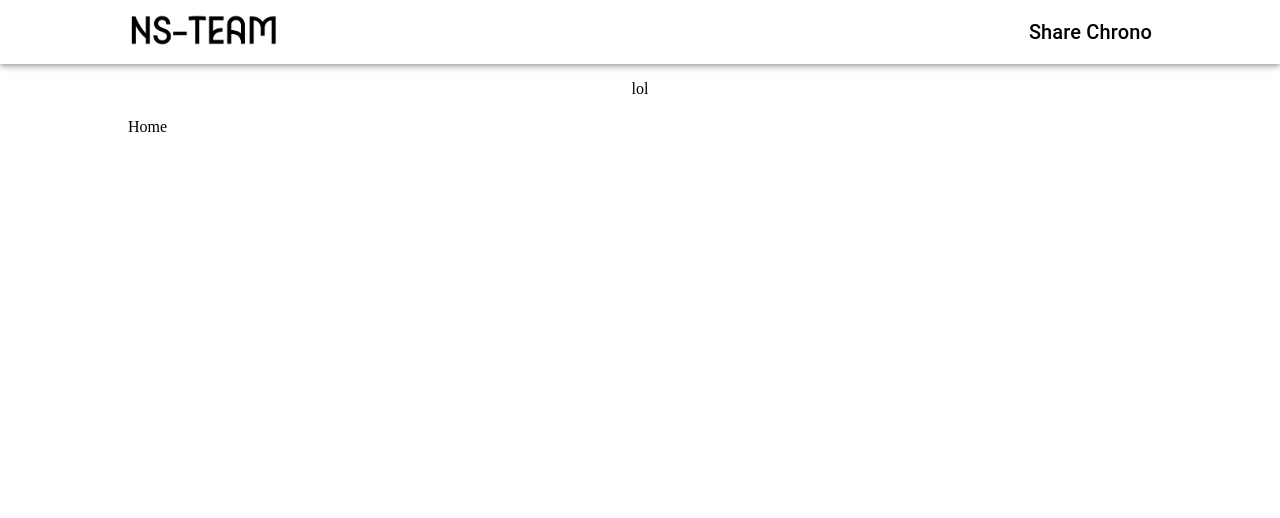
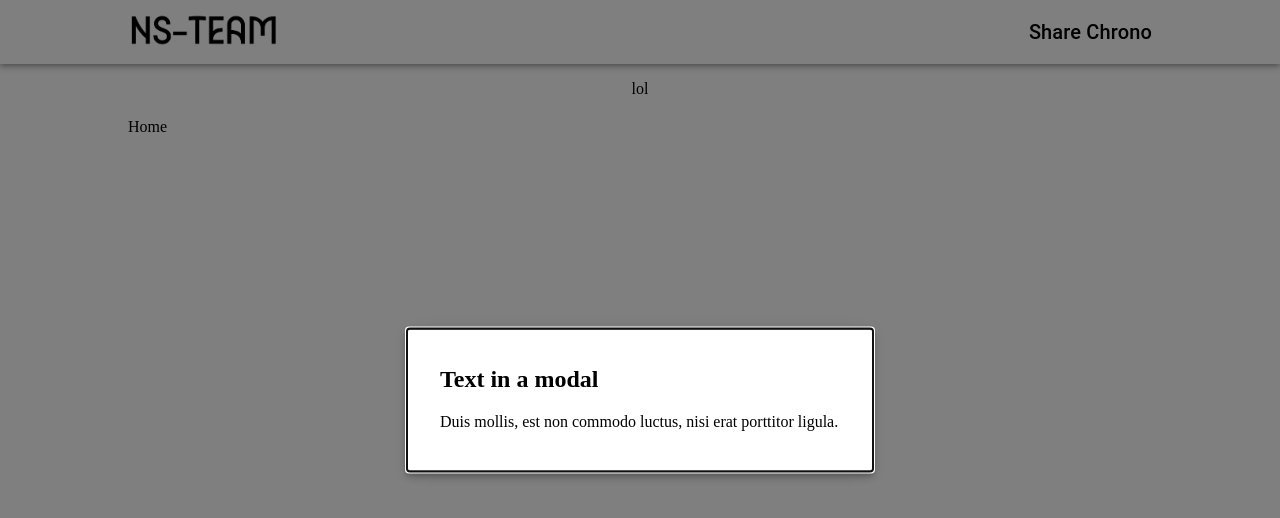
Before and after one commit to the-deepgen/share_chrono, a React (Create React App) app in the folder front/: page / in a window 1280 px wide. Shown: the top 518 px of the page. Built offline with nearby package versions, Linux system fonts and the light colour scheme.

Commit message:
adding modal, CSS to be done on it

```diff
--- a/front/public/index.html
+++ b/front/public/index.html
@@ -24,7 +24,7 @@
       work correctly both with client-side routing and a non-root public URL.
       Learn how to configure a non-root public URL by running `npm run build`.
     -->
-    <title>React App</title>
+    <title>Share Chrono</title>
   </head>
   <body>
     <noscript>You need to enable JavaScript to run this app.</noscript>
--- a/front/src/App.js
+++ b/front/src/App.js
@@ -9,6 +9,7 @@ import userAPI from "./services/userAPI";
 
 // Contexts
 import userInfosContext from "./Contexts/userInfos";
+import SimpleModal from "./components/Modal/Modal";
 
 function App() {
   const [userName, setUserName] = useState(userAPI.getUsername());
@@ -25,6 +26,7 @@ function App() {
         <div className="App">
           <Navbar />
           {!userName && <p>lol</p>}
+          <SimpleModal />
         </div>
 
         <Switch>
--- /dev/null
+++ b/front/src/components/Modal/Modal.jsx
@@ -0,0 +1,62 @@
+import React from "react";
+import { makeStyles } from "@material-ui/core/styles";
+import Modal from "@material-ui/core/Modal";
+
+function getModalStyle() {
+  const top = 50;
+  const left = 50;
+
+  return {
+    top: `${top}%`,
+    left: `${left}%`,
+    transform: `translate(-${top}%, -${left}%)`,
+  };
+}
+
+const useStyles = makeStyles((theme) => ({
+  paper: {
+    position: "absolute",
+    width: 400,
+    backgroundColor: theme.palette.background.paper,
+    border: "2px solid #000",
+    boxShadow: theme.shadows[5],
+    padding: theme.spacing(2, 4, 3),
+  },
+}));
+
+export default function SimpleModal() {
+  const classes = useStyles();
+  // getModalStyle is not a pure function, we roll the style only on the first render
+  const [modalStyle] = React.useState(getModalStyle);
+  const [open, setOpen] = React.useState(true);
+
+  const handleOpen = () => {
+    setOpen(true);
+  };
+
+  const handleClose = () => {
+    setOpen(false);
+  };
+
+  const body = (
+    <div style={modalStyle} className={classes.paper}>
+      <h2 id="simple-modal-title">Text in a modal</h2>
+      <p id="simple-modal-description">
+        Duis mollis, est non commodo luctus, nisi erat porttitor ligula.
+      </p>
+    </div>
+  );
+
+  return (
+    <div>
+      <Modal
+        open={open}
+        onClose={handleClose}
+        aria-labelledby="simple-modal-title"
+        aria-describedby="simple-modal-description"
+      >
+        {body}
+      </Modal>
+    </div>
+  );
+}
```
Also changed, not shown: front/src/components/Modal/style.css (added).
